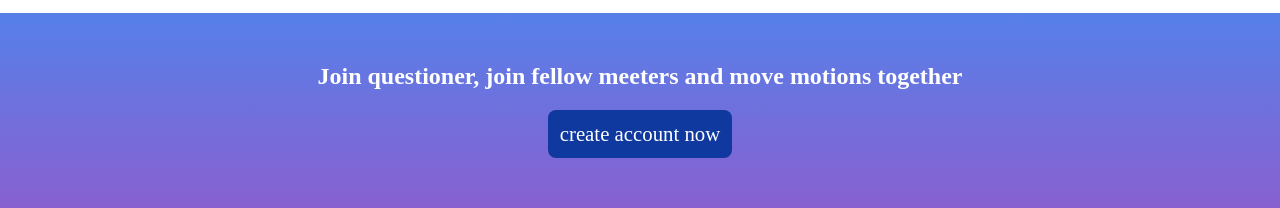
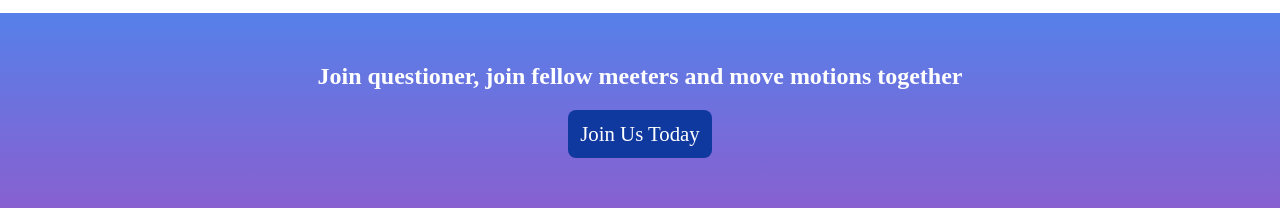
Before and after one commit to ceexon/the-Questioner, a Python web app: template UI/templates/index.html in a window 1280 px wide. Shown: the part 1857-2065 px from the top of the page. Run offline with Jinja, Linux system fonts and the light colour scheme; the template is opened without the code that fills it, so the values that code supplies are empty.

Commit message:
[bug #163001245]main page update

```diff
--- a/UI/templates/index.html
+++ b/UI/templates/index.html
@@ -244,7 +244,7 @@
         </h2>
 
         <a href="signup.html" class="sign">
-            create account now
+            Join Us Today
         </a>
 
     </footer>
```
